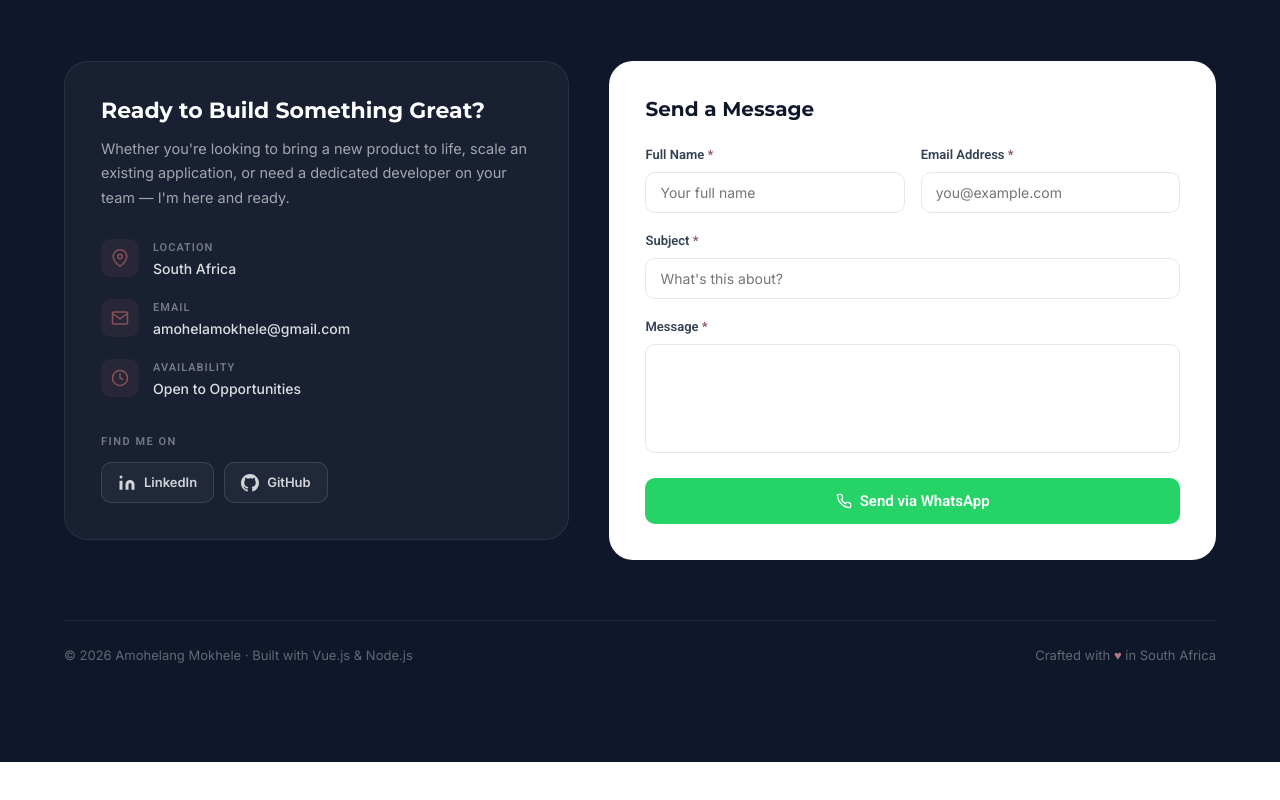
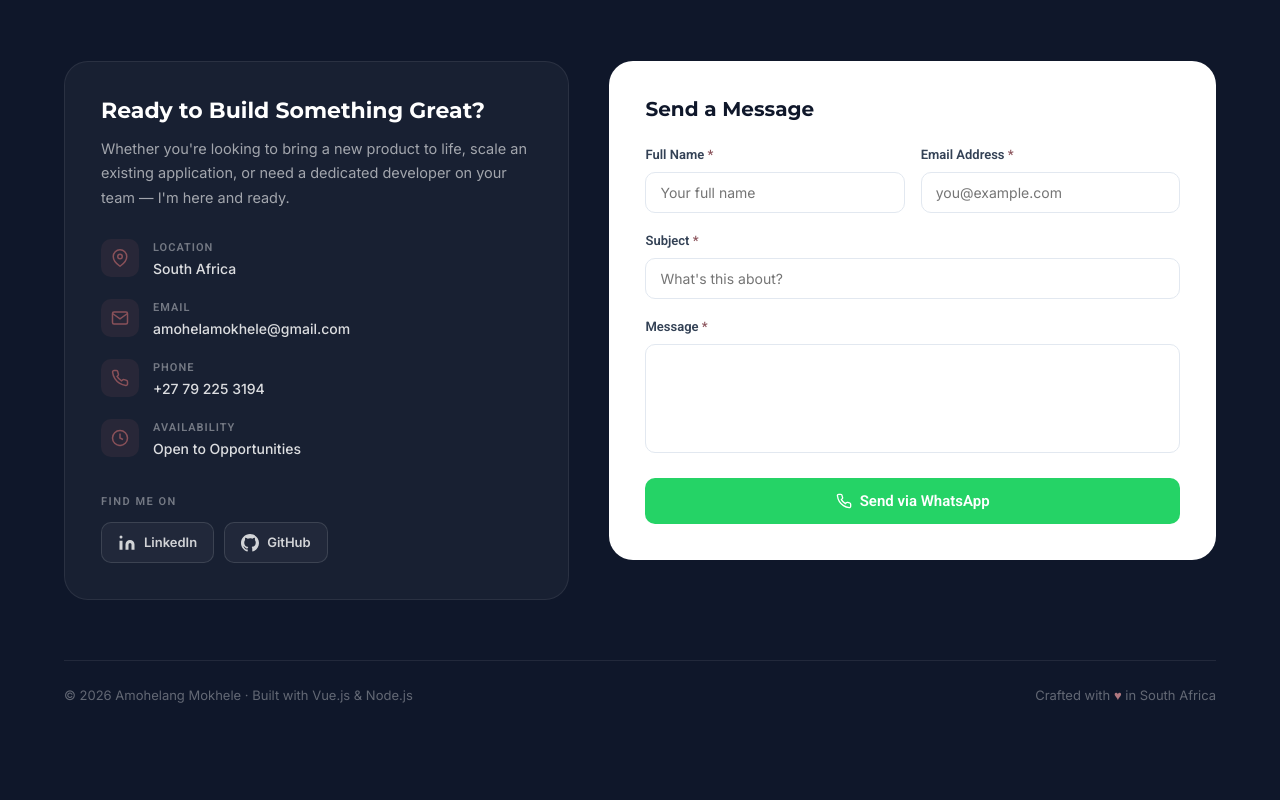
Before and after one commit to amol3ng/Portfolio, a Vue app: page / in a window 1280 px wide. Shown: the part 4635-5435 px from the top of the page. Before the commit the page ends 5397 px from the top, so only its background shows below. Built offline with nearby package versions, Linux system fonts and the light colour scheme.

Commit message:
Fixing minor bug with Download CV button and with Contact section.

```diff
--- a/src/components/sections/ContactSection.vue
+++ b/src/components/sections/ContactSection.vue
@@ -34,6 +34,16 @@
   <div>
     <div class="info-label">Email</div>
     <div class="info-value">amohelamokhele@gmail.com</div>
+  </div>
+</div>
+
+<div class="info-item">
+  <div class="info-icon">
+    <svg width="18" height="18" viewBox="0 0 24 24" fill="none" stroke="#895159" stroke-width="2"><path d="M22 16.92v3a2 2 0 0 1-2.18 2 19.79 19.79 0 0 1-8.63-3.07 19.5 19.5 0 0 1-6-6 19.79 19.79 0 0 1-3.07-8.67A2 2 0 0 1 4.11 2h3a2 2 0 0 1 2 1.72c.127.96.362 1.903.7 2.81a2 2 0 0 1-.45 2.11L8.09 9.91a16 16 0 0 0 6 6l1.27-1.27a2 2 0 0 1 2.11-.45c.907.339 1.85.574 2.81.7A2 2 0 0 1 22 16.92z"/></svg>
+  </div>
+  <div>
+    <div class="info-label">Phone</div>
+    <div class="info-value">+27 79 225 3194</div>
   </div>
 </div>
 
```
Also changed, not shown: 1 other file (tests, documents, lock files or other folders). Lines whose indentation alone changed are shown as unchanged.
